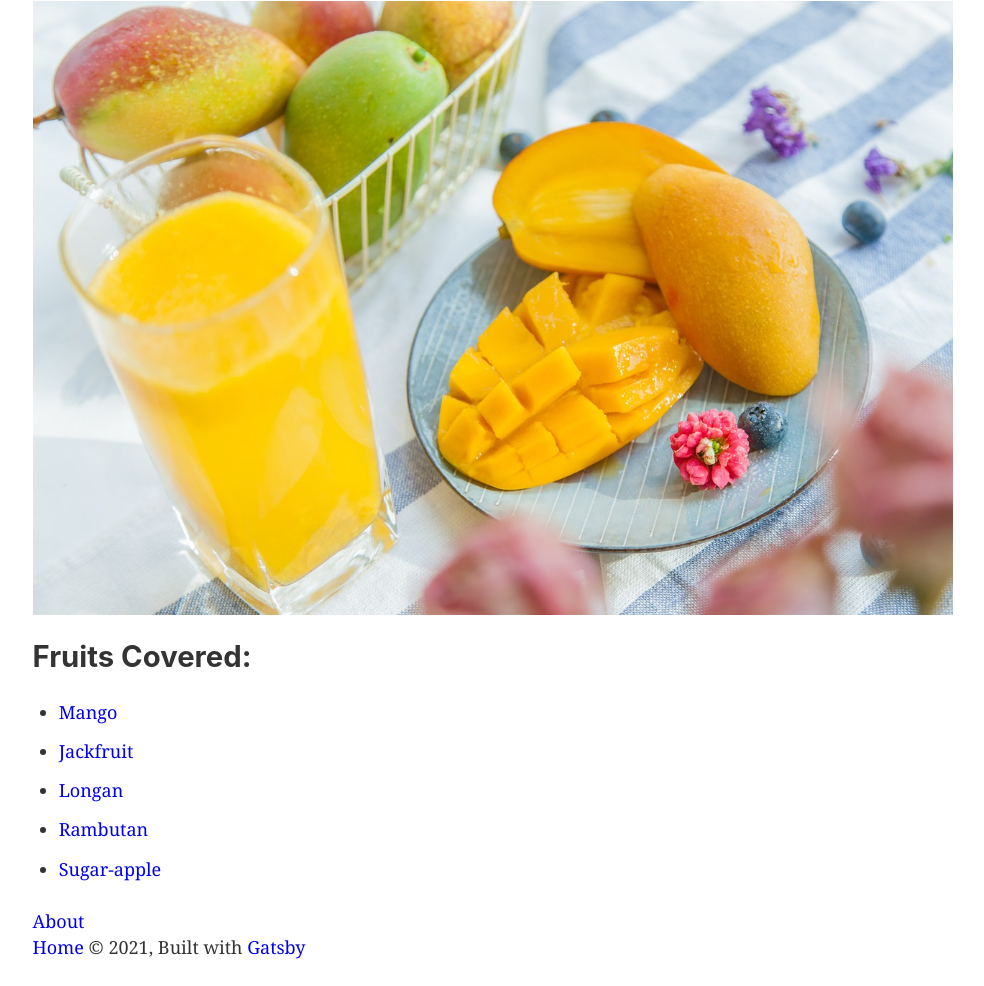
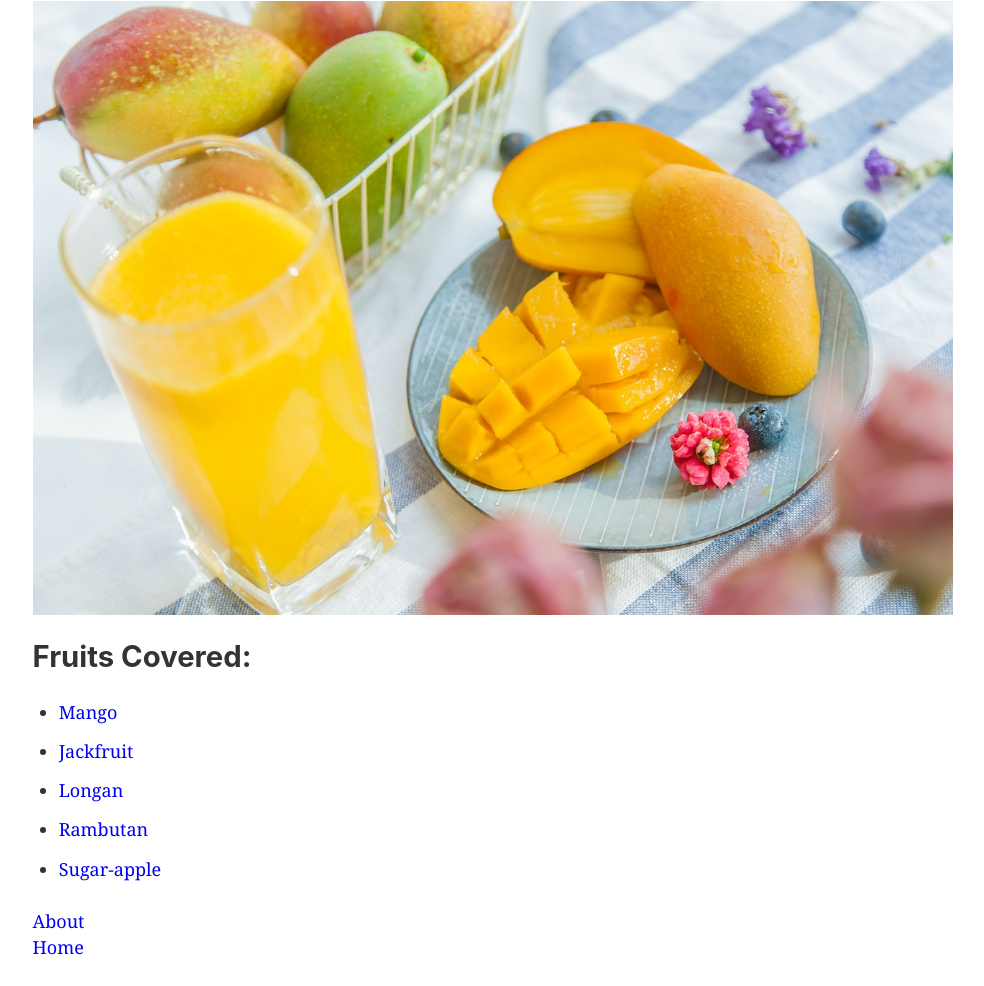
Before and after one commit to qtrandev/gatsby-fruit, a Gatsby site: page / in a window 1280 px wide. Shown: the part 346-1332 px from the top of the page, without its empty margins (147-1131 px from the left). Built offline with nearby package versions, Linux system fonts and the light colour scheme; Gatsby itself is replaced by a stand-in of ours.

Commit message:
Update footer in layout

```diff
--- a/src/components/layout.js
+++ b/src/components/layout.js
@@ -40,9 +40,6 @@ const Layout = ({ children }) => {
         <main>{children}</main>
         <footer>
           <Link to="/">Home </Link>
-          © {new Date().getFullYear()}, Built with
-          {` `}
-          <a href="https://www.gatsbyjs.org">Gatsby</a>
         </footer>
       </div>
     </>
```
